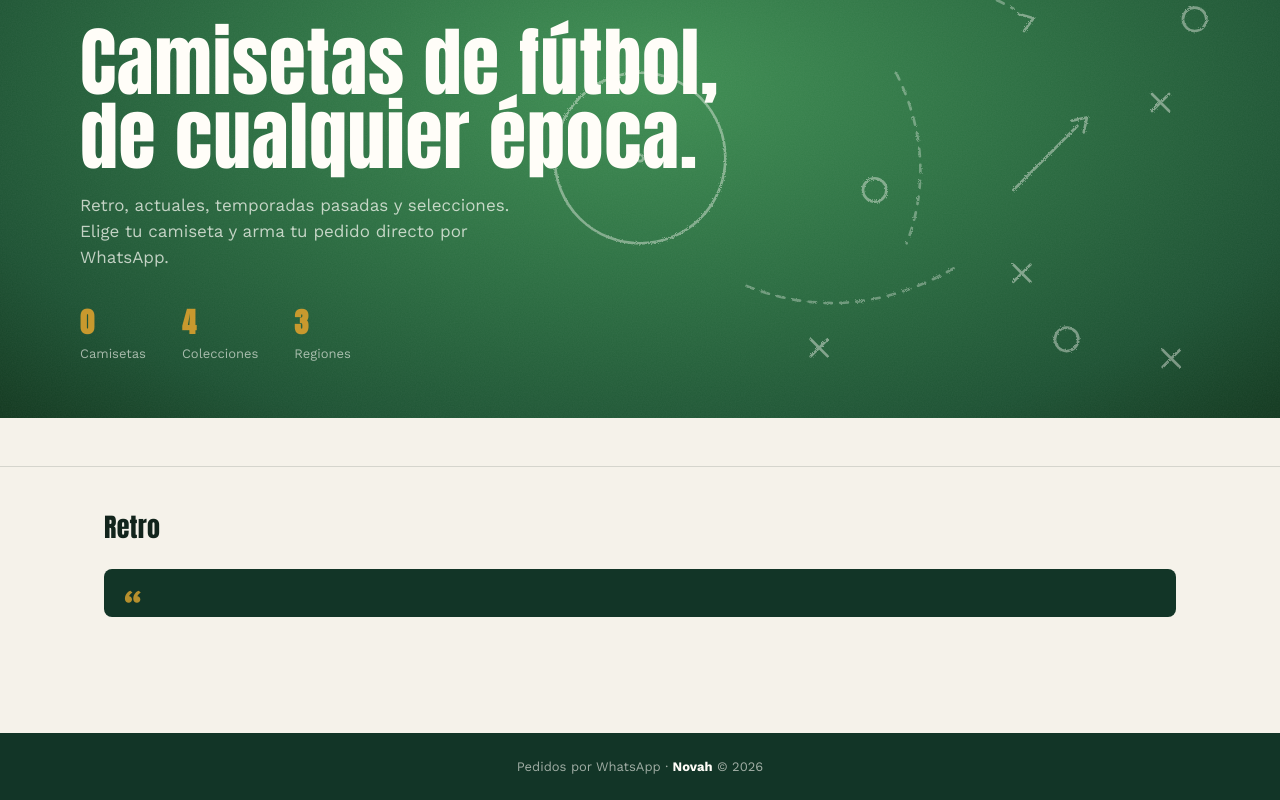
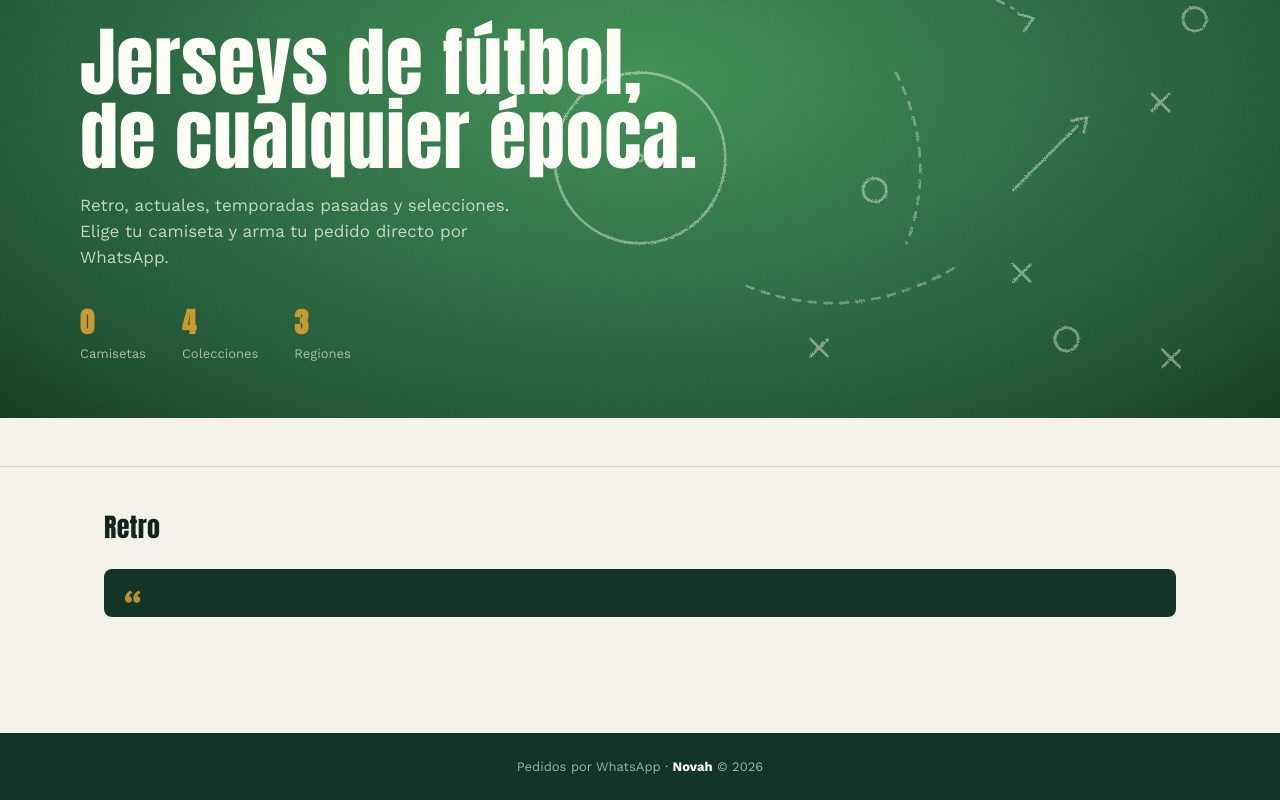
Before and after one commit to andymtzla777/novah-catalogo1, a plain HTML site: page index.html in a window 1280 px wide. Shown: the part 1475-2275 px from the top of the page. Drawn offline with nearby package versions, Linux system fonts and the light colour scheme.

Commit message:
Actualizar index.html

```diff
--- a/index.html
+++ b/index.html
@@ -2037,7 +2037,7 @@
         @novah.cl
       </a>
     </div>
-    <h1>Camisetas de fútbol,<br>de cualquier época.</h1>
+    <h1>Jerseys de fútbol,<br>de cualquier época.</h1>
     <p>Retro, actuales, temporadas pasadas y selecciones. Elige tu camiseta y arma tu pedido directo por WhatsApp.</p>
     <div class="hero-stats">
       <div><strong id="stat-total">0</strong><span>Camisetas</span></div>
```
